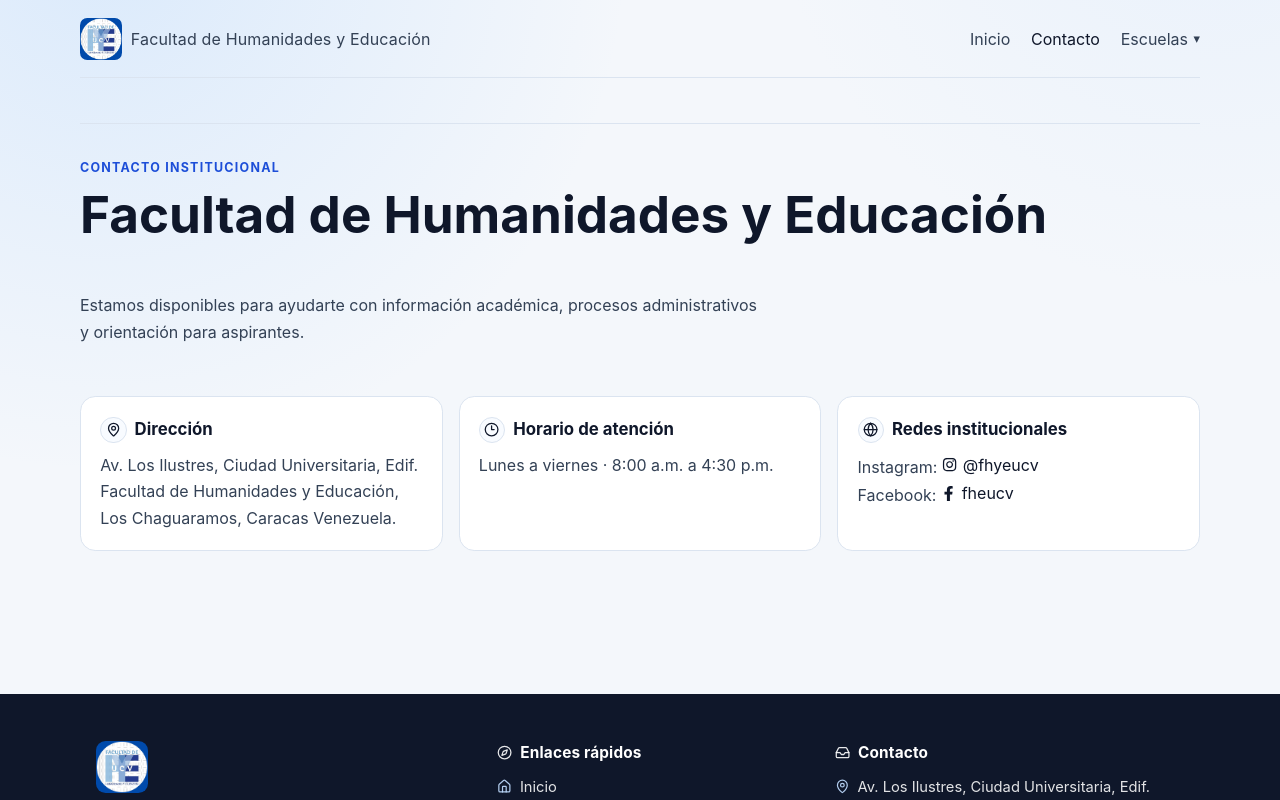
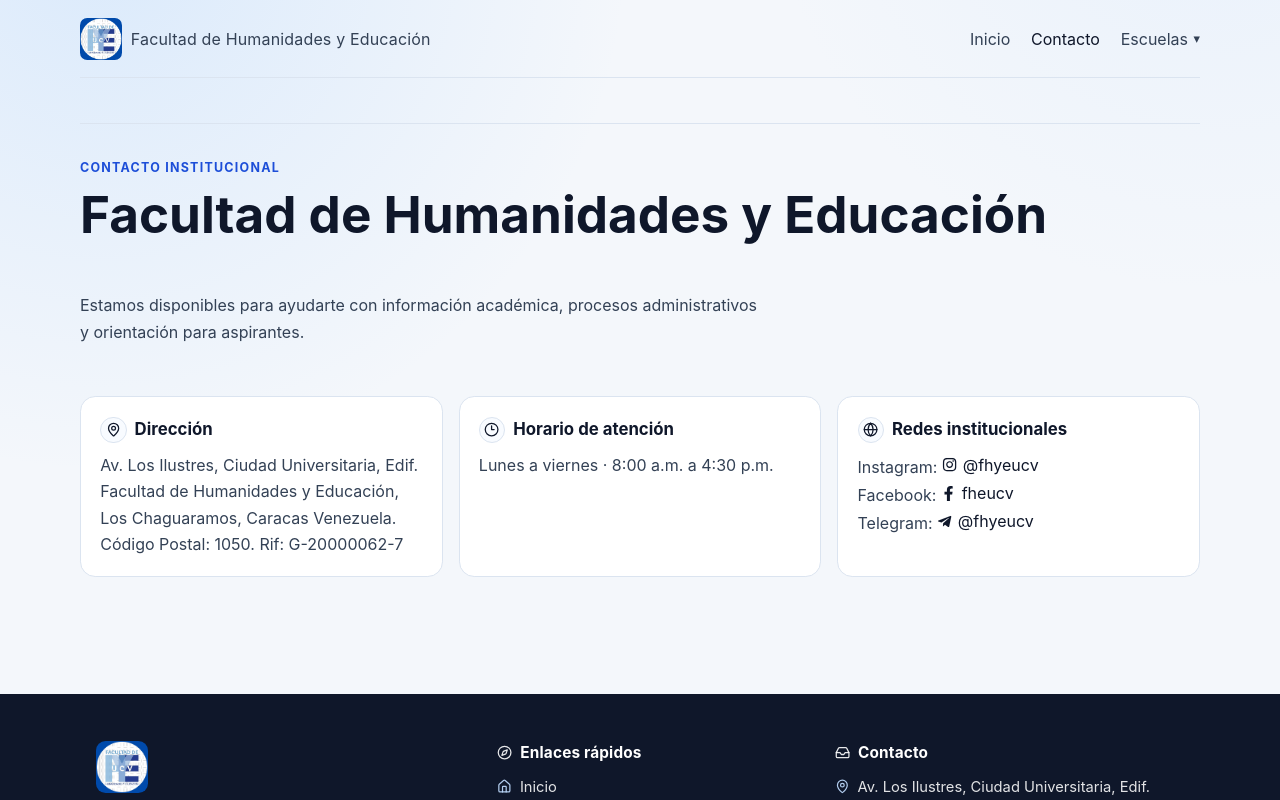
Before and after one commit to JhonatanHern/FHE-landing-page, a React (Vite) app: page /contacto in a window 1280 px wide. Shown: the top 800 px of the page. Built offline with nearby package versions, Linux system fonts and the light colour scheme.

Commit message:
updated contact info/removed landing page button

```diff
--- a/src/pages/ContactPage.jsx
+++ b/src/pages/ContactPage.jsx
@@ -1,6 +1,6 @@
 import { motion } from 'framer-motion'
 import { Clock3, Globe, MapPin } from 'lucide-react'
-import { FaFacebookF, FaInstagram } from 'react-icons/fa'
+import { FaFacebookF, FaInstagram, FaTelegramPlane } from 'react-icons/fa'
 
 const Motion = motion
 
@@ -40,6 +40,7 @@ function ContactPage() {
           </h4>
           <p>
             Av. Los Ilustres, Ciudad Universitaria, Edif. Facultad de Humanidades y Educación, Los Chaguaramos, Caracas Venezuela.
+            Código Postal: 1050. Rif: G-20000062-7
           </p>
         </Motion.article>
         <Motion.article whileHover={{ y: -6 }} transition={{ duration: 0.2 }} className="info-card">
@@ -70,6 +71,12 @@ function ContactPage() {
               <FaFacebookF className="icon-svg" aria-hidden="true" /> fheucv
             </a>
           </p>
+          <p>
+            Telegram:{' '}
+            <a className="social-link" href="https://t.me/fhyeucv" target="_blank" rel="noreferrer">
+              <FaTelegramPlane className="icon-svg" aria-hidden="true" /> @fhyeucv
+            </a>
+          </p>
         </Motion.article>
       </div>
     </Motion.section>
--- a/src/pages/HomePage.jsx
+++ b/src/pages/HomePage.jsx
@@ -32,9 +32,9 @@ function HomePage() {
             ¿Te gustaría ser un humanista formado en la universidad #1 del país?
           </h2>
           <div className="hero-actions">
-            <Link className="btn btn-primary" to="/contacto">
+            {/* <Link className="btn btn-primary" to="/contacto">
               Sí, quiero formar parte
-            </Link>
+            </Link> */}
             <a className="btn btn-ghost" href="#facultad">
               Conocer la facultad
             </a>
```
